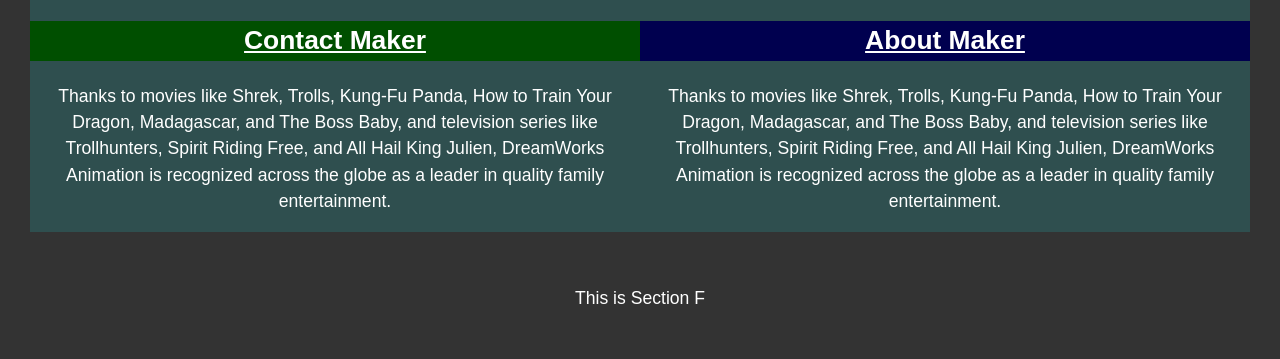
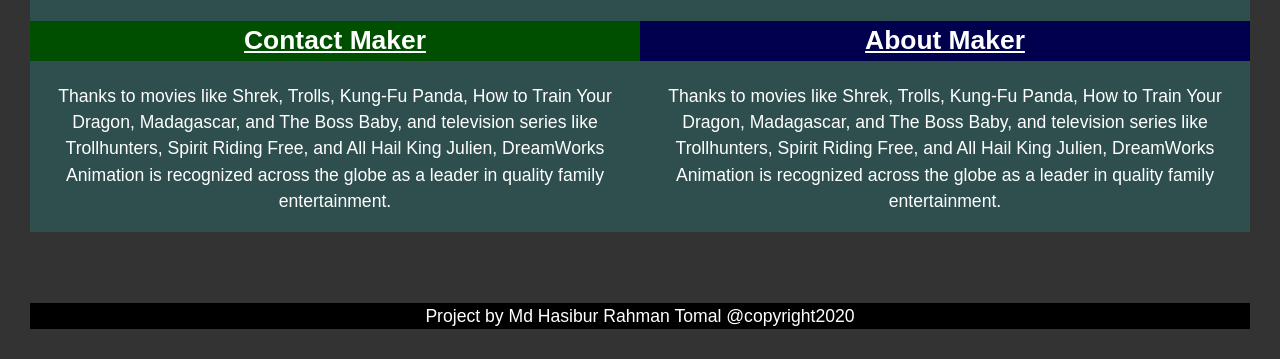
Before and after one commit to hrTomal/webapp, a PHP site: page / in a window 1280 px wide. Shown: the part 1512-1871 px from the top of the page. Before the commit the page ends 1816 px from the top, so only its background shows below. Run offline with PHP 8.4, Linux system fonts and the light colour scheme.

Commit message:
Update Labtask2
Final update

```diff
--- a/Final/Labtask2/index.php
+++ b/Final/Labtask2/index.php
@@ -97,7 +97,9 @@
 		<br>
 		<br>
 		<div>
-			This is Section F
+			<p style="background-color: black;">
+				Project by Md Hasibur Rahman Tomal @copyright2020
+			</p>
 		</div>
 	</body>
 </html>
```
